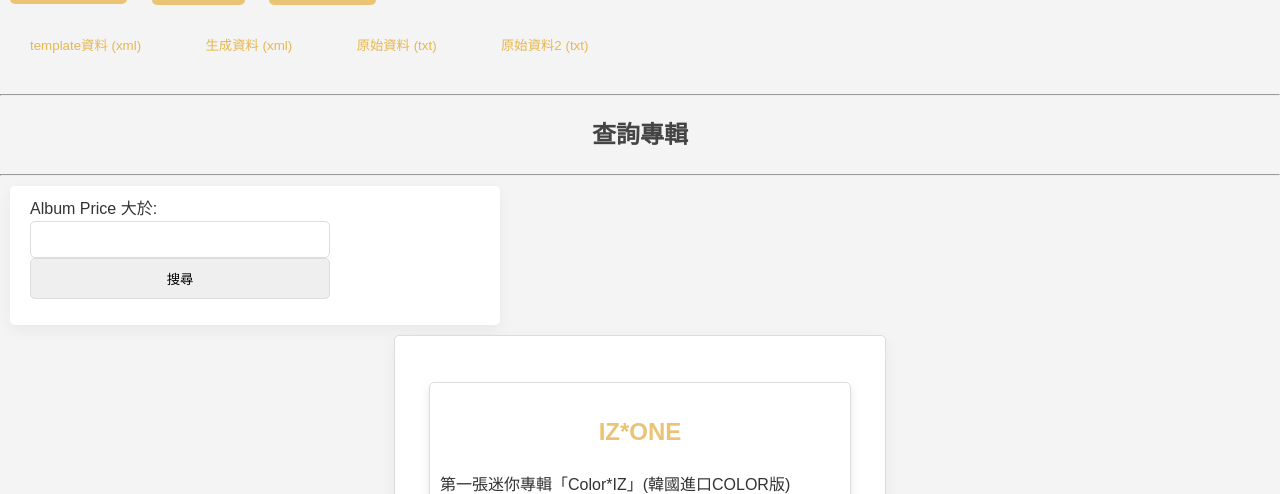
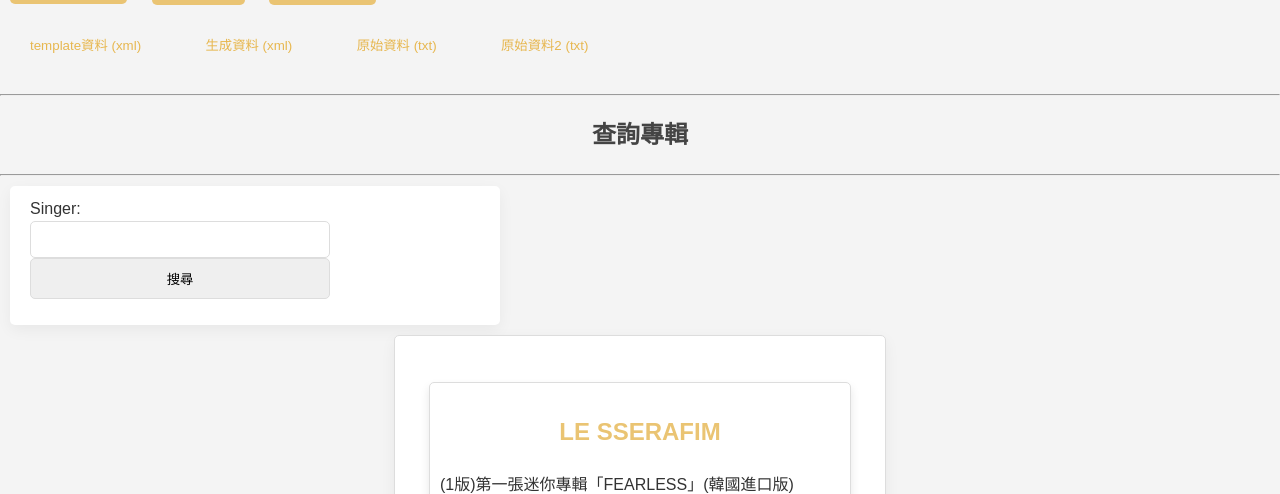
Before and after one commit to chihyu0917/XML_Generator, a Flask app: page /query in a window 1280 px wide. Shown: the part 164-658 px from the top of the page. Run offline with Flask 3, Linux system fonts and the light colour scheme.

Commit message:
change query

```diff
--- a/database.txt
+++ b/database.txt
@@ -3,3 +3,7 @@
 IZ*ONE,第二張迷你專輯「Heart*IZ」(韓國進口Violeta版),https://www.5music.com.tw/cdpic/zn2/720193268841.jpg,478元
 IZ*ONE,第一張正規專輯「BLOOM*IZ」(韓國進口I AM版),https://www.5music.com.tw/cdpic/zn2/420202209272.jpg,650元
 IZ*ONE,第三張迷你專輯「ONEIRIC DIARY」(韓國進口幻想ONEIRIC版),https://www.5music.com.tw/cdpic/zn2/720206171894.jpg,480元
+IVE,(REI版)第三張單曲「After Like(Jewel Ver.)」(韓國進口版),https://www.5music.com.tw/cdpic/zn2/220228235646.jpg,559元
+IVE,(LEESEO版)第三張單曲「After Like(Jewel Ver.)」(韓國進口版),https://www.5music.com.tw/cdpic/zn2/420228239141.jpg,559元
+IVE,(LIZ版)第三張單曲「After Like(Jewel Ver.)」(韓國進口版),https://www.5music.com.tw/cdpic/zn2/720228238725.jpg,559元
+IVE,(GAEUL版)第三張單曲「After Like(Jewel Ver.)」(韓國進口版),https://www.5music.com.tw/cdpic/zn2/220228233445.jpg,559元
--- a/database2.txt
+++ b/database2.txt
@@ -3,7 +3,5 @@
 IVE,第二張單曲「LOVE DIVE」(韓國進口2版),https://www.5music.com.tw/cdpic/zn2/62022461452.jpg,438元
 IVE,(WONYOUNG版)第三張單曲「After Like(Jewel Ver.)」(韓國進口版),https://www.5music.com.tw/cdpic/zn2/620228236476.jpg,559元
 IVE,(YUJIN版)第三張單曲「After Like(Jewel Ver.)」(韓國進口版),https://www.5music.com.tw/cdpic/zn2/720228233224.jpg,559元
-IVE,(REI版)第三張單曲「After Like(Jewel Ver.)」(韓國進口版),https://www.5music.com.tw/cdpic/zn2/220228235646.jpg,559元
-IVE,(LEESEO版)第三張單曲「After Like(Jewel Ver.)」(韓國進口版),https://www.5music.com.tw/cdpic/zn2/420228239141.jpg,559元
-IVE,(LIZ版)第三張單曲「After Like(Jewel Ver.)」(韓國進口版),https://www.5music.com.tw/cdpic/zn2/720228238725.jpg,559元
-IVE,(GAEUL版)第三張單曲「After Like(Jewel Ver.)」(韓國進口版),https://www.5music.com.tw/cdpic/zn2/220228233445.jpg,559元
+LE SSERAFIM,(KAZUHA版)UNFORGIVEN(日本進口Weverse Shop JAPAN),https://www.5music.com.tw/cdpic/zn2/920238149281.jpg,745元
+LE SSERAFIM,(許允真版)UNFORGIVEN(日本進口Weverse Shop JAPAN),https://www.5music.com.tw/cdpic/zn2/820238145883.jpg,745元
--- a/database3.txt
+++ b/database3.txt
@@ -2,3 +2,5 @@
 LE SSERAFIM,(1版)第一張迷你專輯「FEARLESS」(韓國進口版),https://www.5music.com.tw/cdpic/zn2/020224255945.jpg,528元
 LE SSERAFIM,(隨機版)第二張迷你專輯「ANTIFRAGILE(COMPACT Ver.)」(韓國進口版),https://www.5music.com.tw/cdpic/zn2/920221046768.jpg,328元
 LE SSERAFIM,(3版)第一張正規專輯「UNFORGIVEN」(韓國進口版),https://www.5music.com.tw/cdpic/zn2/920234173091.jpg,588元
+NewJeans,(隨機版)第一張單曲「New Jeans(Bluebook ver.)」(韓國進口版),https://www.5music.com.tw/cdpic/zn2/92023679658.jpg,548元
+NewJeans,(隨機版)第一張單曲「OMG(Message Card ver.)」(韓國進口版),https://www.5music.com.tw/cdpic/zn2/420231276922.jpg,448元
--- a/output.xml
+++ b/output.xml
@@ -1,2 +1,2 @@
 <?xml version='1.0' encoding='utf-8'?>
-<Orders><Order id="0"><Singer>IZ*ONE</Singer><AlbumName>第一張迷你專輯「Color*IZ」(韓國進口COLOR版)</AlbumName><AlbumImageURL>https://www.5music.com.tw/cdpic/zn2/6201810236936.jpg</AlbumImageURL><AlbumPrice>458元</AlbumPrice></Order><Order id="1"><Singer>IZ*ONE</Singer><AlbumName>第二張迷你專輯「Heart*IZ」(韓國進口Violeta版)</AlbumName><AlbumImageURL>https://www.5music.com.tw/cdpic/zn2/720193268841.jpg</AlbumImageURL><AlbumPrice>478元</AlbumPrice></Order><Order id="2"><Singer>IZ*ONE</Singer><AlbumName>第一張正規專輯「BLOOM*IZ」(韓國進口I AM版)</AlbumName><AlbumImageURL>https://www.5music.com.tw/cdpic/zn2/420202209272.jpg</AlbumImageURL><AlbumPrice>650元</AlbumPrice></Order><Order id="3"><Singer>IZ*ONE</Singer><AlbumName>第三張迷你專輯「ONEIRIC DIARY」(韓國進口幻想ONEIRIC版)</AlbumName><AlbumImageURL>https://www.5music.com.tw/cdpic/zn2/720206171894.jpg</AlbumImageURL><AlbumPrice>480元</AlbumPrice></Order></Orders>
+<Orders><Order id="0"><Singer>LE SSERAFIM</Singer><AlbumName>(1版)第一張迷你專輯「FEARLESS」(韓國進口版)</AlbumName><AlbumImageURL>https://www.5music.com.tw/cdpic/zn2/020224255945.jpg</AlbumImageURL><AlbumPrice>528元</AlbumPrice></Order><Order id="1"><Singer>LE SSERAFIM</Singer><AlbumName>(隨機版)第二張迷你專輯「ANTIFRAGILE(COMPACT Ver.)」(韓國進口版)</AlbumName><AlbumImageURL>https://www.5music.com.tw/cdpic/zn2/920221046768.jpg</AlbumImageURL><AlbumPrice>328元</AlbumPrice></Order><Order id="2"><Singer>LE SSERAFIM</Singer><AlbumName>(3版)第一張正規專輯「UNFORGIVEN」(韓國進口版)</AlbumName><AlbumImageURL>https://www.5music.com.tw/cdpic/zn2/920234173091.jpg</AlbumImageURL><AlbumPrice>588元</AlbumPrice></Order><Order id="3"><Singer>NewJeans</Singer><AlbumName>(隨機版)第一張單曲「New Jeans(Bluebook ver.)」(韓國進口版)</AlbumName><AlbumImageURL>https://www.5music.com.tw/cdpic/zn2/92023679658.jpg</AlbumImageURL><AlbumPrice>548元</AlbumPrice></Order><Order id="4"><Singer>NewJeans</Singer><AlbumName>(隨機版)第一張單曲「OMG(Message Card ver.)」(韓國進口版)</AlbumName><AlbumImageURL>https://www.5music.com.tw/cdpic/zn2/420231276922.jpg</AlbumImageURL><AlbumPrice>448元</AlbumPrice></Order></Orders>
--- a/static/js/main.js
+++ b/static/js/main.js
@@ -135,24 +135,26 @@
         if (xml) {
             try {
                 var orders = xml.getElementsByTagName("Order");
-                var priceRange = document.getElementById("AlbumPrice").value;
+                var singerSearch = document.getElementById("Singer").value;
+                var albumNum = 0;
                 var cartHtml = "<ul>";
 
                 for (var i = 0; i < orders.length; i++) {
-                    if (orders[i].getElementsByTagName("AlbumPrice")[0].textContent > priceRange) {
+                    console.log(orders[i].getElementsByTagName("Singer")[0].textContent);
+                    if (orders[i].getElementsByTagName("Singer")[0].textContent == singerSearch) {
                         cartHtml += "<li>" +
                             "<h2>" + orders[i].getElementsByTagName("Singer")[0].textContent + "</h2>" +
                             orders[i].getElementsByTagName("AlbumName")[0].textContent + "<br>" +
                             "<image src='" + orders[i].getElementsByTagName("AlbumImageURL")[0].textContent + "' width='300px'>" + "<br>" +
                             "<h2>" + orders[i].getElementsByTagName("AlbumPrice")[0].textContent + "</h2>" +
                             "</li>";
-                    }
-                    else {
-                        alert("沒有符合條件的專輯");
+                        albumNum++;
                     }
                 }
+                if (albumNum == 0 && singerSearch) {
+                    alert("沒有符合條件的專輯");
+                }
                 cartHtml += "</ul>";
-
                 document.getElementById("xmllist").innerHTML = cartHtml;
             } catch (e) {
                 console.error("Error: ", e);
@@ -162,6 +164,7 @@
         }
     });
 }
+
 
 
 // function deleteDisplay() {
@@ -225,7 +228,7 @@
 
 function deleteData(index) {
     var xhttp = new XMLHttpRequest();
-    xhttp.open("POST", "https://xml-generator-1lwe.onrender.com/deleteOrder", true);
+    xhttp.open("POST", "http://127.0.0.1:5000/deleteOrder", true);
     xhttp.setRequestHeader("Content-Type", "application/json");
     xhttp.onreadystatechange = function() {
         if (this.readyState == 4 && this.status == 200) {
@@ -348,7 +351,7 @@
 
 function submitModifyData(orderData) {
     var xhttp = new XMLHttpRequest();
-    xhttp.open("POST", "https://xml-generator-1lwe.onrender.com/modifyOrder", true);
+    xhttp.open("POST", "http://127.0.0.1:5000/modifyOrder", true);
     xhttp.setRequestHeader("Content-type", "application/json");
     xhttp.onreadystatechange = function() {
         if (this.readyState == 4 && this.status == 200) {
@@ -381,7 +384,7 @@
 
 function addData(data) {
     var xhttp = new XMLHttpRequest();
-    xhttp.open("POST", "https://xml-generator-1lwe.onrender.com/addOrder", true);
+    xhttp.open("POST", "http://127.0.0.1:5000/addOrder", true);
     xhttp.setRequestHeader("Content-Type", "application/json");
     xhttp.onreadystatechange = function() {
         if (this.readyState == 4 && this.status == 200) {
@@ -449,7 +452,7 @@
 
 function generateXML(result) {
     var xhttp = new XMLHttpRequest();
-    xhttp.open("POST", "https://xml-generator-1lwe.onrender.com/generateXML", true);
+    xhttp.open("POST", "http://127.0.0.1:5000/generateXML", true);
     xhttp.setRequestHeader("Content-Type", "application/json");
     xhttp.onreadystatechange = function() {
         if (this.readyState == 4 && this.status == 200) {
--- a/templates/query.html
+++ b/templates/query.html
@@ -53,8 +53,8 @@
         <hr>
         <div id="xform">
             <form id="conditional">
-                <label for="AlbumPrice">Album Price 大於:</label><br>
-                <input type="text" id="AlbumPrice" name="AlbumPrice"><br>
+                <label for="Singer">Singer:</label><br>
+                <input type="text" id="Singer" name="Singer"><br>
                 <input type="button" value="搜尋" onclick="conditionDisplay();">
             </form>
         </div>
```
